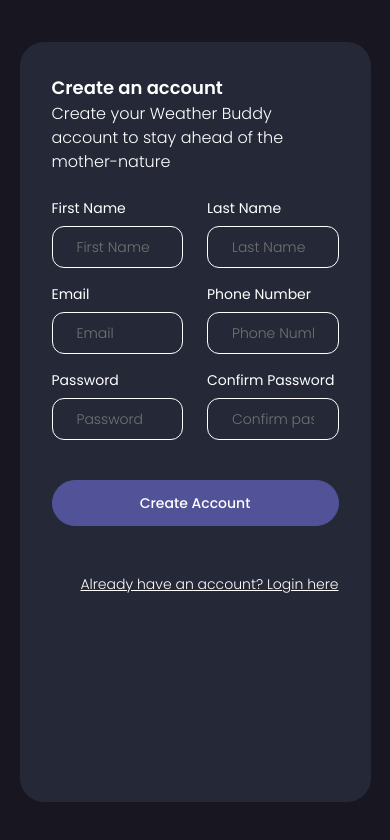
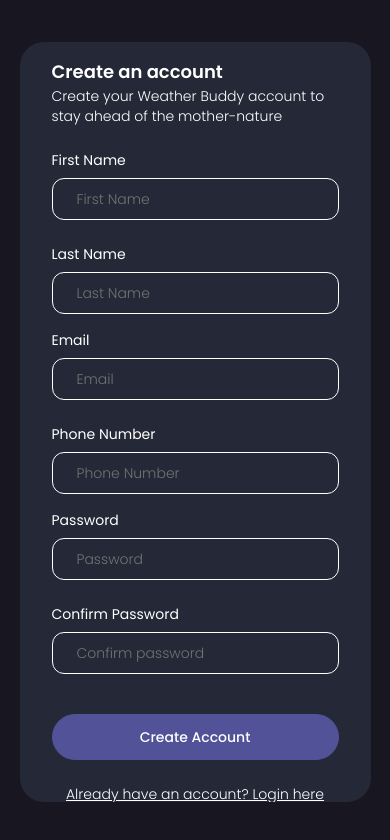
Before and after one commit to codedcontent/weather-buddy, a Next.js app: page /register in a window 390 px wide. Shown: the top 840 px of the page. Built offline with nearby package versions, Linux system fonts and the light colour scheme; no server answers.

Commit message:
Improved the craete account UI

```diff
--- a/src/app/(auth)/layout.tsx
+++ b/src/app/(auth)/layout.tsx
@@ -21,7 +21,7 @@
       </div>
 
       {/* Sign up && Log in screen */}
-      <section className="lg:w-[70%] w-[90%] m-auto h-[90%] bg-wb-boardColor rounded-3xl p-8 lg:mr-8 relative">
+      <section className="lg:w-[70%] w-[90%] m-auto h-[90%] bg-wb-boardColor rounded-3xl px-8 py-4 lg:mr-8 relative md:overflow-auto overflow-y-scroll">
         {children}
       </section>
     </main>
--- a/src/app/(auth)/register/page.tsx
+++ b/src/app/(auth)/register/page.tsx
@@ -51,11 +51,11 @@
     });
 
   return (
-    <div className="w-full h-full">
+    <div className="w-full h-max flex flex-col">
       {/* Login CTA */}
       <div className="w-full">
         <p className="text-lg font-semibold">Create an account</p>
-        <p className="font-light">
+        <p className="font-light md:text-base text-sm">
           Create your Weather Buddy account to stay ahead of the mother-nature
         </p>
       </div>
@@ -66,7 +66,7 @@
         onSubmit={handleSubmit}
       >
         {/* First & Last name */}
-        <div className="flex w-full gap-6">
+        <div className="flex md:flex-row flex-col w-full md:gap-6 gap-2">
           <CustomTextField
             label="First Name"
             touched={touched.firstName}
@@ -82,7 +82,7 @@
         </div>
 
         {/* Email and Number */}
-        <div className="flex w-full gap-6">
+        <div className="flex md:flex-row flex-col w-full md:gap-6 gap-2">
           <CustomTextField
             label="Email"
             touched={touched.email}
@@ -98,7 +98,7 @@
         </div>
 
         {/* Password */}
-        <div className="flex w-full gap-6">
+        <div className="flex md:flex-row flex-col w-full md:gap-6 gap-2">
           <CustomTextField
             label="Password"
             touched={touched.password}
@@ -126,7 +126,7 @@
       {/* Create Account */}
       <Link
         href={"/login"}
-        className="text-sm underline font-light float-right mt-6"
+        className="text-sm underline font-light float-right md:mt-6 text-center"
       >
         Already have an account? Login here
       </Link>
--- a/src/schemas/registerSchema.ts
+++ b/src/schemas/registerSchema.ts
@@ -2,7 +2,7 @@
 
 export const registerSchema = yup.object().shape({
   firstName: yup.string().required("First name is required"),
-  lastName: yup.string(),
+  lastName: yup.string().required("Last name is required"),
   email: yup
     .string()
     .email("Please enter a valid email")
```
